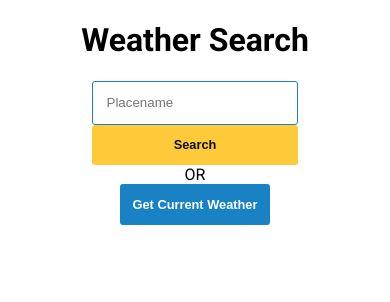
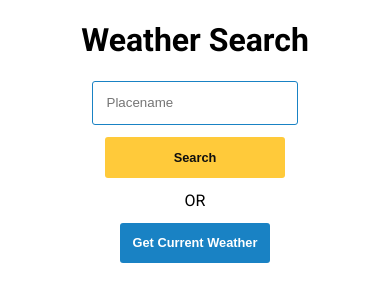
Before and after one commit to thetinygoat/react-weather-app, a React (Create React App) app: page / in a window 390 px wide. Shown: the top 302 px of the page. Built offline with nearby package versions, Linux system fonts and the light colour scheme; no server answers.

Commit message:
add responsive button styles

```diff
--- a/src/components/Button/Button.js
+++ b/src/components/Button/Button.js
@@ -10,8 +10,13 @@ const StyledButton = styled.button`
 	font-size: 0.8em;
 	background-color: ${props => (props.search ? '#1982C4' : '#ffca3a')};
 	color: ${props => (props.search ? '#ffffff' : '#0f0f0f')};
+	margin-left: ${props => (props.search ? '0' : '1em')};
 	:hover {
 		opacity: 0.8;
+	}
+	@media (max-width: 750px) {
+		margin-left: ${props => (props.search ? '0' : '0')};
+		margin: 1em;
 	}
 `;
 
```
